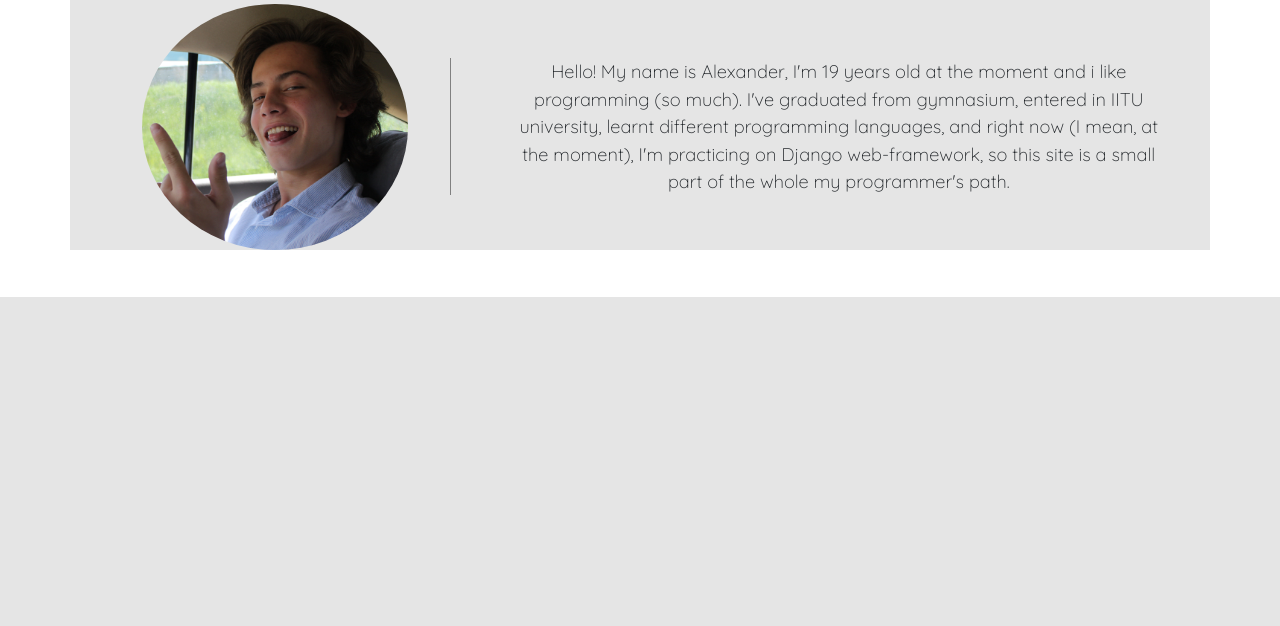
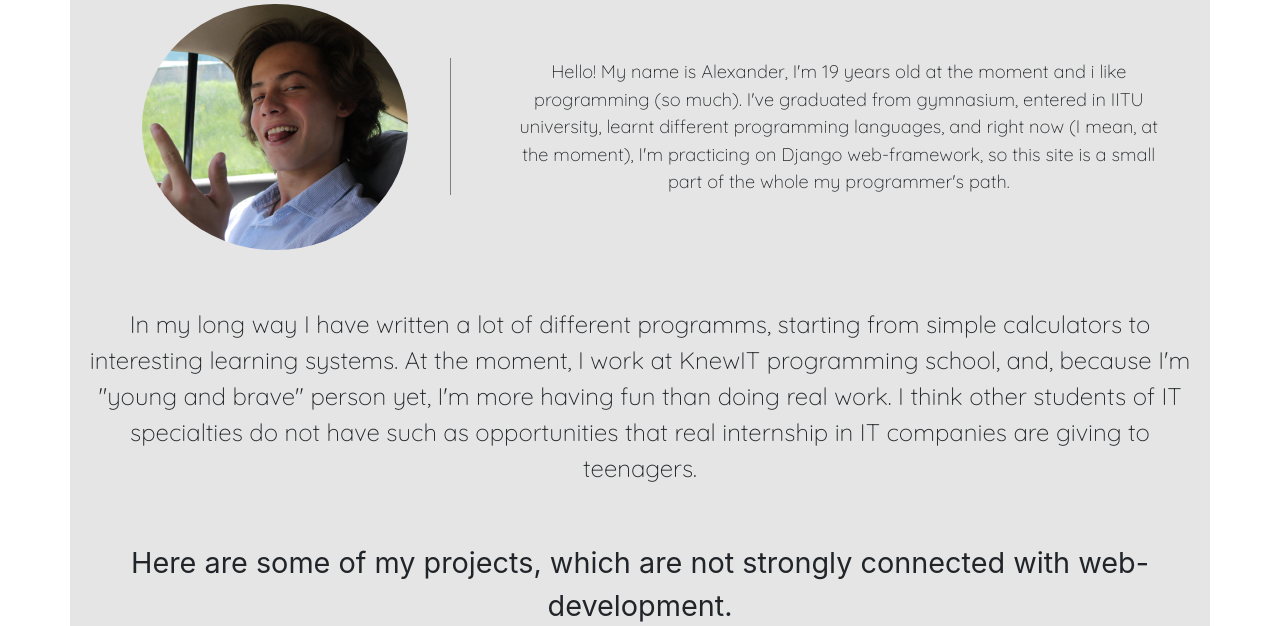
Before and after one commit to Sanya30061991/SimpleResumeDjangoProject, a Django app: template ResumeContent/templates/ResumeContent/starting.html in a window 1280 px wide. Shown: the part 503-1129 px from the top of the page. Before the commit the page ends 800 px from the top, so only its background shows below. Run offline with Django 3.2, Linux system fonts and the light colour scheme; the template is opened without the code that fills it, so the values that code supplies are empty; some libraries are stand-ins or nearby versions; grey boxes are pictures that could not be loaded.

Commit message:
Finally workflow

```diff
--- a/ResumeContent/templates/ResumeContent/starting.html
+++ b/ResumeContent/templates/ResumeContent/starting.html
@@ -153,8 +153,14 @@ body {
         <div class="small_bio_photo d-block d-sm-none" style="position: relative; width: 100%;">
             <img class="s-photo" src="{% static "ResumeContent/a.jpg" %}" alt="My image">
         </div>
-        <div class="small_bio_text d-block d-sm-none" style="position: relative; width: 80%; margin-top: 5%; border: 0px transparent grey; border-top: 1px grey solid; margin-left: 10%; font-size: calc(0.8em + 0.6vw); font-family: 'Quicksand', sans-serif; "><br>Hello! My name is Alexander, I'm 19 years old at the moment and i like programming (so much). I've graduated from gymnasium, entered in IITU university, learnt different programming languages, and right now (I mean, at the moment), I'm practicing on Django web-framework, so this site is a small part of the whole my programmer's path.</div>
-
+        <div class="small_bio_text d-block d-sm-none" style="position: relative; width: 80%; margin-top: 5%; border: 0px transparent grey; border-top: 1px grey solid; margin-left: 10%; font-size: calc(0.8em + 0.6vw); font-family: 'Quicksand', sans-serif; ">Hello! My name is Alexander, I'm 19 years old at the moment and i like programming (so much). I've graduated from gymnasium, entered in IITU university, learnt different programming languages, and right now (I mean, at the moment), I'm practicing on Django web-framework, so this site is a small part of the whole my programmer's path.</div>
+        <div style="font-size: calc(0.7em + 0.3vw); font-family: 'Quicksand', sans-serif; margin-top:  5%;">In my long way I have written a lot of different programms, starting from simple calculators to interesting learning systems. At the moment, I work at KnewIT programming school, and, because I'm "young and brave" person yet, I'm more having fun than doing real work. I think other students of IT specialties do not have such as opportunities that real internship in IT companies are giving to teenagers.</div>
+        <div class="projects" style="margin-top: 5%;">Here are some of my projects, which are not strongly connected with web-development.
+            <div class="row" style="margin-top: 5%; background-color: rgb(207, 209, 211); margin: 0.2%;">
+                <div class="col-11 col-sm-8" style="margin-left: 3%; margin-top: 3%;">One of my projects that I am completely proud of is a simple OLX.KZ parcer, which collects data from resource and then interpritate it in CSV table format.</div>
+                <div class="col-11 col-sm-3" style="margin-left: 4%; margin-top: 2%;"><img src="https://is2-ssl.mzstatic.com/image/thumb/Purple113/v4/fe/14/e7/fe14e783-08d6-64cf-db17-b66f595e240d/AppIcon_OLX_EU-0-0-1x_U007emarketing-0-0-0-7-0-0-sRGB-0-0-0-GLES2_U002c0-512MB-85-220-0-0.png/1024x1024bb.png" alt="" style="position: relative; width: 13vmax; border-radius: 50%;"></div>
+            </div>
+        </div>
     </div>
 </body>
 </html>
```
